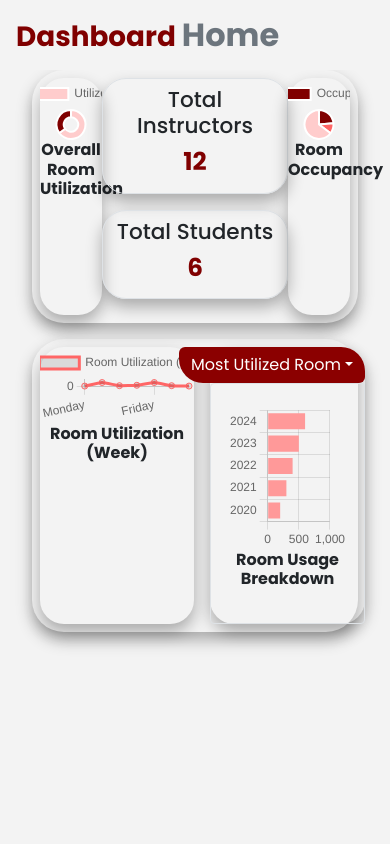
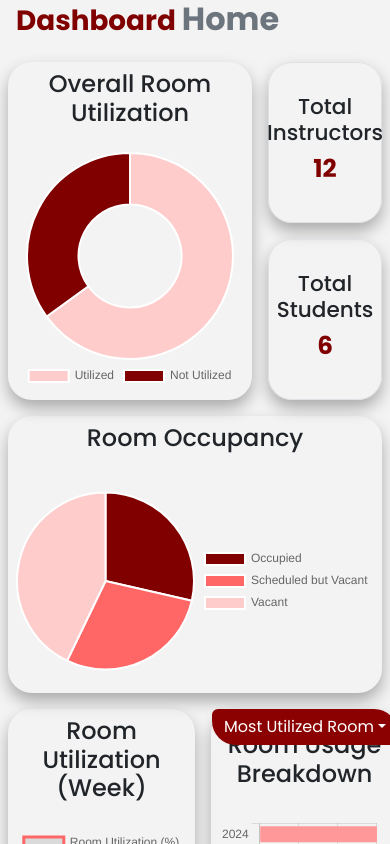
Before and after one commit to jrazec/qroom, a React (Create React App) app in the folder frontend/: page /admin in a window 390 px wide. Built offline with nearby package versions, Linux system fonts and the light colour scheme.

Commit message:
Fix admin dashboard layout and responsiveness

```diff
--- a/frontend/src/admin/AdminDashboard.js
+++ b/frontend/src/admin/AdminDashboard.js
@@ -8,21 +8,6 @@ import { Dropdown } from 'react-bootstrap';
 
 const AdminDashboard = () => {
   const [usageFilter, setUsageFilter] = useState("Most Utilized Room");
-
-  useEffect(() => {
-    // Handle resizing for responsive charts
-    const handleResize = () => {
-      const chartCards = document.querySelectorAll(`.${styles.chartCard}`);
-      chartCards.forEach((card) => {
-        card.style.height = `${window.innerHeight / 3.5}px`;
-      });
-    };
-
-    handleResize(); // Initial setup
-    window.addEventListener('resize', handleResize);
-
-    return () => window.removeEventListener('resize', handleResize);
-  }, []);
 
   return (
     <div className={styles["dashboard-container"]}>
@@ -37,31 +22,43 @@ const AdminDashboard = () => {
       <div className={styles["main-content"]}>
         {/* First Row (Charts & Summary) */}
         <div className={styles.row1}>
-          <div className={styles.chartContainer} style={{ width: "20%" }} >
+          <div className={styles.chartContainer} style={{width: '40%'}} >
+            <div className={styles.chartCard}>
+              <h4 className={styles.chartTitle}>Overall Room Utilization</h4>
               <DonutChart  />
-              <h4 className={styles.chartTitle}>Overall Room Utilization</h4>
+            </div>
+
           </div>
-            <div className={styles.summaryContainer}>
+            <div className={styles.summaryContainer} style={{width: '20%'}}>
               <div className={styles.summaryCard}>
-                <h4>Total Instructors</h4>
-                <h2 className={styles.summaryValue}>12</h2>
+                <div>
+                  <h4>Total Instructors</h4>
+                  <h2 className={styles.summaryValue}>12</h2>
+                </div>
               </div>
               <div className={styles.summaryCard}>
-                <h4>Total Students</h4>
-                <h2 className={styles.summaryValue}>6</h2>
+                <div>
+                  <h4>Total Students</h4>
+                  <h2 className={styles.summaryValue}>6</h2>
+                </div>
               </div>
             </div>
-          <div className={styles.chartContainer} style={{ width: "20%" }} >
+          <div className={styles.chartContainer} style={{width: '40%'}}>
+            <div className={styles.chartCard}>
+              <h4 className={styles.chartTitle}>Room Occupancy</h4>
               <PieChart  />
-              <h4 className={styles.chartTitle}>Room Occupancy</h4>
+            </div>
+
           </div>
         </div>
 
         {/* Charts Row 2 */}
         <div className={styles.row2}>
           <div className={styles.chartContainer} style={{ width: "50%" }} >
-                <LineChart />
+              <div className={styles.chartCard}>
               <h4 className={styles.chartTitle}>Room Utilization (Week)</h4>
+              <LineChart />
+              </div>
           </div>
 
           <div className={styles.chartContainer} style={{ width: "50%" }}>
@@ -77,8 +74,8 @@ const AdminDashboard = () => {
             </Dropdown>
             </div>
             <div className={styles.chartCard} >
+              <h4 className={styles.chartTitle}>Room Usage Breakdown</h4>
               <BarChart filter={usageFilter} />
-              <h4 className={styles.chartTitle}>Room Usage Breakdown</h4>
             </div>
           </div>
         </div>
--- a/frontend/src/admin/AdminDashboard.module.css
+++ b/frontend/src/admin/AdminDashboard.module.css
@@ -2,7 +2,7 @@
   display: flex;
   flex-direction: column;
   height: 100%;
-  padding-top: 1rem;
+  /* padding: 1rem; */
 }
 
 
@@ -25,59 +25,71 @@
 }
 
 .main-content {
-  overflow: hidden;
-  padding: 0 2rem 2rem 2rem;
+  /* border: 5px green dotted; */
+  overflow: scroll;
+  height: 100%;
 }
 
 .row1, .row2 {
   display: flex;
-  border-radius: 2rem;
-  box-shadow: 0 0.5rem 1rem rgba(0, 0, 0, 0.301);
   padding: 0.5rem;
+  gap: 1rem;
 }
 
 .row1 {
-  height: 45%;
-  margin-bottom: 1rem;
   display: flex;
   justify-content: space-evenly;
+  flex-wrap: wrap;
 }
 
 .row2 {
-  gap: 1rem;
+  display: flex;
+  flex-direction: row;
 }
 
 .chartContainer {
+  /* border: solid 3px #50aa5f; */
   box-shadow: 0 0.5rem 1rem rgba(0, 0, 0, 0.301);
   border-radius: 1.5rem;
+  padding: 0.5rem;
+  display: flex;
+  flex: 2;
+  flex-direction: column;
+  justify-content: space-around;
+  position: relative;
 }
 
 .summaryContainer {
   display: flex;
+  flex: 1;
+  gap: 1rem;
   flex-direction: column;
-  justify-content: space-evenly;
+  justify-content: space-around;
   align-items: center;
-  flex-wrap: wrap;
 }
 
 .chartCard {
-  padding: 1rem;
-  border: 1px solid #dee2e6;
-  border-radius: 0.25rem;
+  display: flex;
+  flex-direction: column;
+
+  gap: 1rem;
 }
 
 
 .chartTitle {
   text-align: center;
-  font-size: 1rem;
-  font-weight: bold;
+  font-size: 1.5rem;
+
 }
 
 .summaryCard {
   padding: 0.5rem;
+  display: flex;
+  justify-content: center;
+  align-items: center;
   text-align: center;
-  margin-bottom: 1rem;
   width: 100%;
+  height: 100%;
   border: 1px solid #dee2e6;
   border-radius: 1.5rem;
   box-shadow: 0 0.5rem 1rem rgba(0, 0, 0, 0.301);
@@ -89,9 +101,9 @@
 }
 
 .filterButtonContainer {
-  display: flex;
-  align-items: center;
-  justify-content: flex-end;
+  position: absolute;
+  right: 0;
+  top: 0;
 }
 
 .filterButton {
@@ -102,3 +114,12 @@
   border-radius: 0.25rem;
   cursor: pointer;
 }
+
+@media (min-width: 1024px) {
+  .main-content {
+    height: 100%;
+  }
+  .row1, .row2 {
+    height: 50%;
+  }
+}
--- a/frontend/src/admin/charts/DonutChart.js
+++ b/frontend/src/admin/charts/DonutChart.js
@@ -1,5 +1,5 @@
 import React from 'react';
-import { Doughnut, Line, Bar } from 'react-chartjs-2';
+import { Doughnut } from 'react-chartjs-2';
 import {
   Chart as ChartJS,
   ArcElement,
@@ -40,8 +40,19 @@ const DonutChart = () => {
   };
 
   return (
-    <div>
-      <Doughnut data={data} />
+    <div style={{height: '15rem', margin: '0' }}>
+      <Doughnut
+        data={data}
+        options={{
+          responsive: true,
+          maintainAspectRatio: false,
+          plugins: {
+            legend: {
+              position: 'bottom',
+            },
+          },
+        }}
+      />
     </div>
   );
 };
--- a/frontend/src/admin/charts/LineChart.js
+++ b/frontend/src/admin/charts/LineChart.js
@@ -1,5 +1,5 @@
 import React from 'react';
-import { Doughnut, Line, Bar } from 'react-chartjs-2';
+import { Line } from 'react-chartjs-2';
 import {
   Chart as ChartJS,
   ArcElement,
@@ -44,7 +44,11 @@ const LineChart = () => {
 
   return (
     <div>
-      <Line data={data} />
+      <Line
+        data={data}
+        options={{
+          maintainAspectRatio: false,
+        }} />
     </div>
   );
 };
--- a/frontend/src/admin/charts/PieChart.js
+++ b/frontend/src/admin/charts/PieChart.js
@@ -1,5 +1,5 @@
-import React from 'react';
-import { Doughnut, Line, Bar, Pie } from 'react-chartjs-2';
+import React, { useRef } from 'react';
+import { Pie } from 'react-chartjs-2';
 import {
   Chart as ChartJS,
   ArcElement,
@@ -7,9 +7,6 @@ import {
   Legend,
   CategoryScale,
   LinearScale,
-  PointElement,
-  LineElement,
-  BarElement,
 } from 'chart.js';
 
 // Register chart components
@@ -18,32 +15,89 @@ ChartJS.register(
   Tooltip,
   Legend,
   CategoryScale, // for X-axis labels
-  LinearScale,   // for Y-axis labels
-  PointElement,  // for line chart points
-  LineElement,   // for line chart lines
-  BarElement     // for bar charts
+  LinearScale   // for Y-axis labels
 );
 
-
-// Register the necessary elements
-ChartJS.register(ArcElement, Tooltip, Legend);
+// Sample room data by status
+const roomData = {
+  occupied: ['Room A', 'Room D'],
+  scheduledButVacant: ['Room B', 'Room E'],
+  vacant: ['Room C', 'Room F', 'Room G']
+};
 
 const PieChart = () => {
+  // Use a ref to access the chart instance
+  const chartRef = useRef(null);
+
   const data = {
     labels: ['Occupied', 'Scheduled but Vacant', 'Vacant'],
     datasets: [
       {
-        data: [20, 10, 55], // Replace with dynamic data if needed
+        data: [roomData.occupied.length, roomData.scheduledButVacant.length, roomData.vacant.length], // Dynamic data from roomData
         backgroundColor: ['#800000', '#ff6666', '#ffcccc'],
         hoverBackgroundColor: ['#660000', '#ff3333', '#ff9999'],
       },
     ],
   };
 
+  // Handle click event
+  const handleClick = (event) => {
+    if (chartRef.current) {
+      const chart = chartRef.current;
+      const elements = chart.getElementsAtEventForMode(event, 'nearest', { intersect: true }, false);
+
+      if (elements.length > 0) {
+        const clickedIndex = elements[0].index;
+        const label = data.labels[clickedIndex];
+
+        // Retrieve the corresponding rooms based on the clicked segment
+        let rooms = [];
+        if (label === 'Occupied') {
+          rooms = roomData.occupied;
+        } else if (label === 'Scheduled but Vacant') {
+          rooms = roomData.scheduledButVacant;
+        } else if (label === 'Vacant') {
+          rooms = roomData.vacant;
+        }
+
+        // Display room details
+        alert(`Rooms in status "${label}":\n${rooms.join(', ')}`);
+      }
+    }
+  };
+
   return (
-    <div>
-      <Pie data={data} />
-
+    <div style={{ height: '13rem', margin: '0'}}>
+      <Pie
+        ref={chartRef}
+        data={data}
+        onClick={handleClick}
+        options={{
+          responsive: true,
+          maintainAspectRatio: false,
+          plugins: {
+            legend: {
+              position: 'right',
+            },
+            tooltip: {
+              callbacks: {
+                label: (tooltipItem) => {
+                  const status = tooltipItem.label;
+                  const count = tooltipItem.raw;
+                  return `${status}: ${count} rooms`;
+                },
+              },
+            },
+          },
+          onHover: (event, chartElement) => {
+            if (chartElement.length > 0) {
+              event.native.target.style.cursor = 'pointer';
+            } else {
+              event.native.target.style.cursor = 'default';
+            }
+          },
+        }}
+      />
     </div>
   );
 };
```
